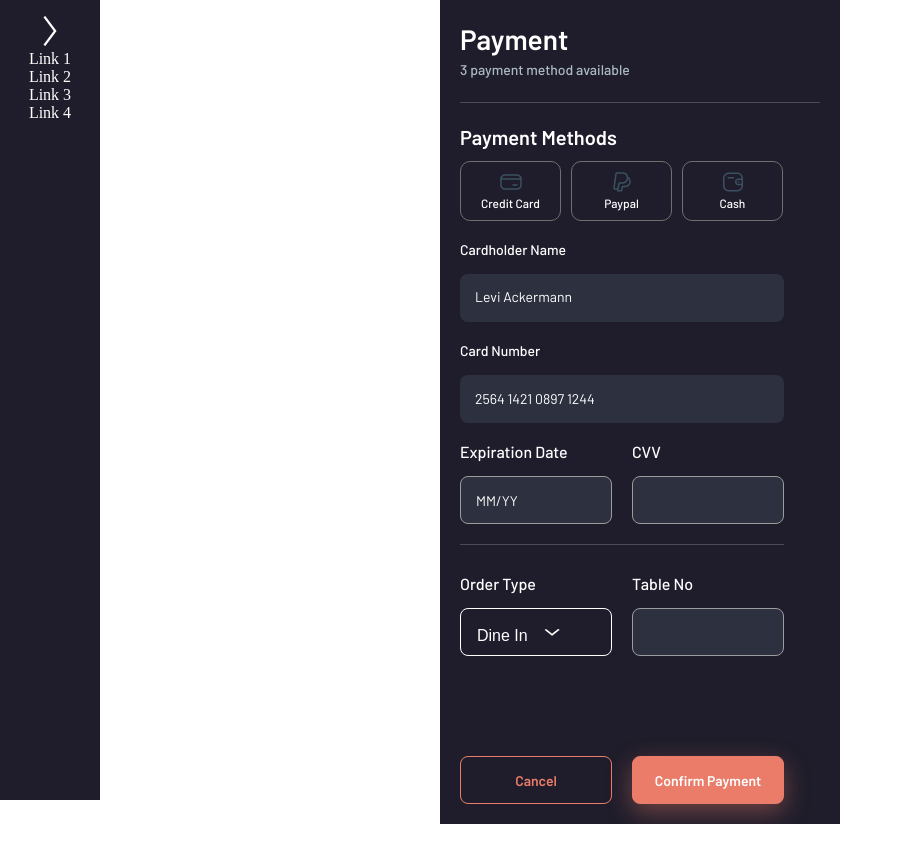
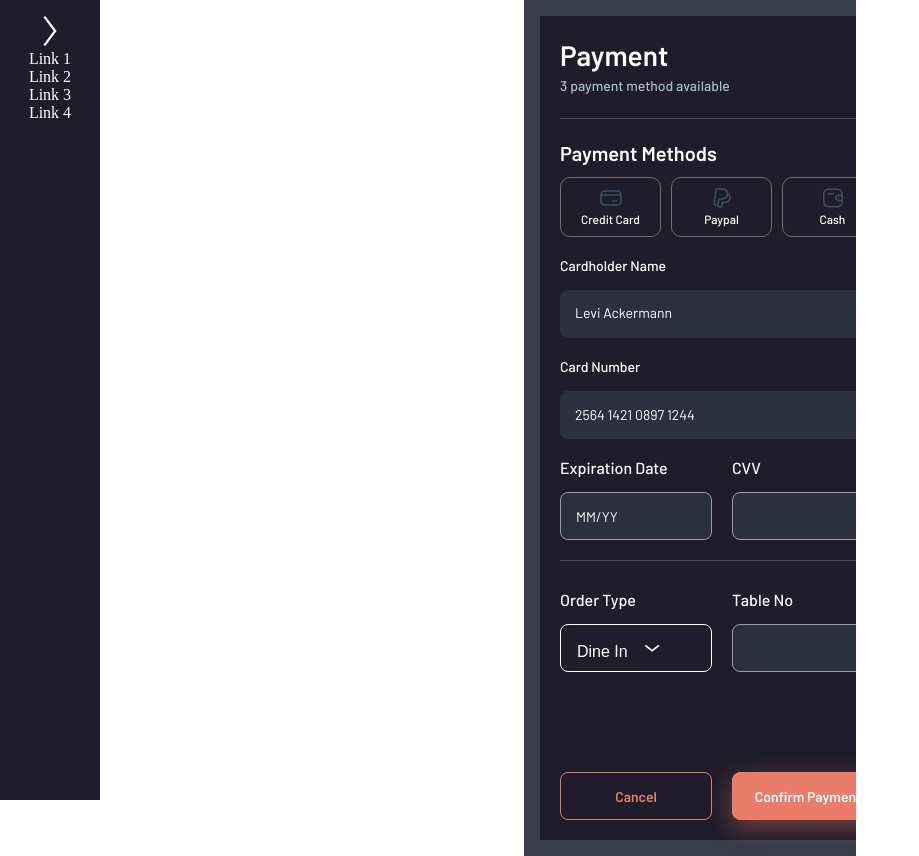
Before and after one commit to alperenustun/food-order-app, a React (Vite) app: page / in a window 1280 px wide. Shown: the whole page, without its empty margins (0-919 px from the left). Before the commit the page ends 824 px from the top, so only its background shows below. Built offline with nearby package versions, Linux system fonts and the light colour scheme; no server answers; the database is empty; sample sign-in values are in the browser's storage.

Commit message:
Mainroot name has changed back to original

```diff
--- a/src/pages/HomePage/HomePage.jsx
+++ b/src/pages/HomePage/HomePage.jsx
@@ -9,7 +9,7 @@ function HomePage() {
     <div>
       <Sidebar />
 
-      <div className="mainRooddeğiştit">
+      <div className="mainRoot">
         <OrderPaymentPage />
 
       </div>
```
